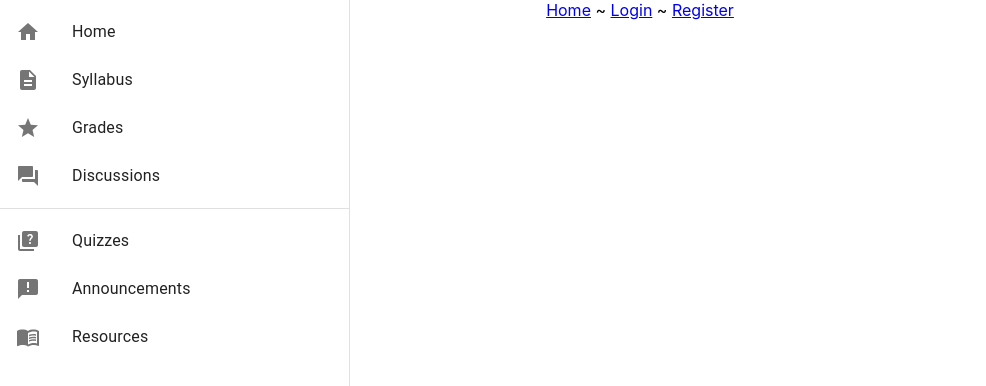
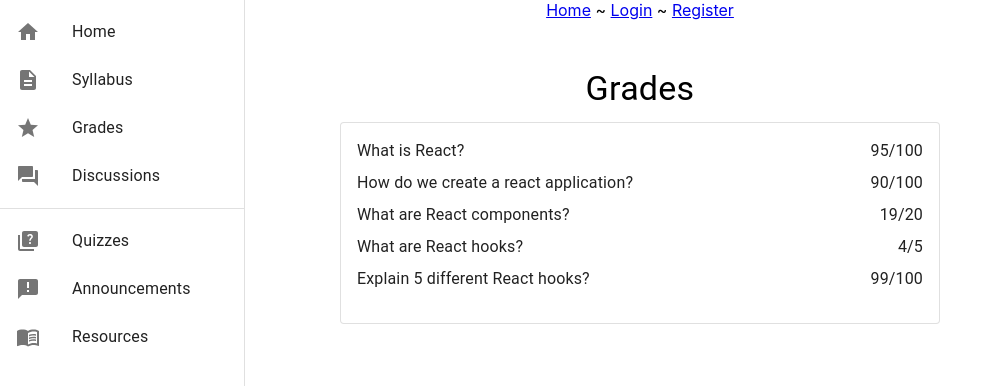
Before and after one commit to 2406-Ryan-Java-FS/project-2-frontend, a React (Create React App) app in the folder rev-learn/: page /courses/1/grades in a window 1280 px wide. Shown: the top 386 px of the page, without its empty margins (0-986 px from the left). Built offline with nearby package versions, Linux system fonts and the light colour scheme; no server answers.

Commit message:
Added the grades component to the sidebar with default values for testing the style

```diff
--- a/rev-learn/src/App.js
+++ b/rev-learn/src/App.js
@@ -8,6 +8,7 @@ import SideBar from './pages/individual-course-student/course-side-bar';
 import CourseHome from './pages/individual-course-student/course-home';
 import CourseQuizzes from './pages/individual-course-student/course-quizzes';
 import CourseDiscussions from './pages/individual-course-student/course-discussions';
+import CourseGrades from './pages/individual-course-student/course-grades';
 
 export default function App() {
   return (
@@ -26,6 +27,7 @@ export default function App() {
           <Route path="/courses/:courseId" element={<CourseHome />} />
           <Route path="/courses/:courseId/quizzes" element={<CourseQuizzes />} />
           <Route path="/courses/:courseId/discussions" element={<CourseDiscussions />} />
+          <Route path="/courses/:courseId/grades" element={<CourseGrades />} />
         </Routes>
       </BrowserRouter>
     </div>
--- a/rev-learn/src/pages/individual-course-student/course-grades.jsx
+++ b/rev-learn/src/pages/individual-course-student/course-grades.jsx
@@ -0,0 +1,68 @@
+import React, { useState, useEffect } from 'react';
+import { useParams } from 'react-router-dom';
+import { Box, Card, CardContent, Container, Typography } from '@mui/material';
+
+const CourseGrades = () => {
+  const { courseId } = useParams();
+  const [grades, setGrades] = useState([]);
+  const [error, setError] = useState(false);
+
+  const defaultGrades = [
+    { name: 'What is React?', score: '95/100' },
+    { name: 'How do we create a react application?', score: '90/100' },
+    { name: 'What are React components?', score: '19/20' },
+    { name: 'What are React hooks?', score: '4/5' },
+    { name: 'Explain 5 different React hooks?', score: '99/100' },
+  ];
+
+  useEffect(() => {
+    const fetchGrades = async () => {
+      try {
+        const response = await fetch(`/api/courses/${courseId}/grades`);
+        if (!response.ok) {
+          throw new Error('Failed to fetch grades');
+        }
+        const data = await response.json();
+        setGrades(data);
+        setError(false);
+      } catch (error) {
+        console.error('Error fetching grades:', error);
+        setError(true);
+      }
+    };
+
+    fetchGrades();
+  }, [courseId]);
+
+//   if (error) {
+//     return <div>Error loading grades</div>;
+//   }
+
+const gradesToShow = error ? defaultGrades : grades;
+
+  return (
+   <Container sx={{ display: 'flex', justifyContent: 'center', marginTop: 4 }}>
+        <Box sx={{ width: '100%', maxWidth: 600, padding: 2 }}>
+        <Typography variant="h4" component="div" gutterBottom>
+            Grades
+        </Typography>
+        <Card variant="outlined">
+        <CardContent>
+            {gradesToShow.length === 0 ? (
+              <Typography variant="body1">No grades available</Typography>
+            ) : (
+              gradesToShow.map((grade, index) => (
+                <Box key={index} display="flex" justifyContent="space-between" sx={{ marginBottom: 1 }}>
+                  <Typography variant="body1">{grade.name}</Typography>
+                  <Typography variant="body1">{grade.score}</Typography>
+                </Box>
+              ))
+            )}
+          </CardContent>
+        </Card>
+        </Box>
+    </Container>
+  );
+};
+
+export default CourseGrades;
--- a/rev-learn/src/pages/individual-course-student/course-side-bar.jsx
+++ b/rev-learn/src/pages/individual-course-student/course-side-bar.jsx
@@ -17,12 +17,12 @@ import MenuBookIcon from '@mui/icons-material/MenuBook';
 import { Link } from 'react-router-dom';
 
 export default function SideBar() {
-  const drawerWidth = 350;
+  const drawerWidth = 245;
 
   const menuItems1 = [
     { text: 'Home', icon: <HomeIcon />, link:'/courses/:courseId' },
     { text: 'Syllabus', icon: <DescriptionIcon /> },
-    { text: 'Grades', icon: <GradeIcon /> },
+    { text: 'Grades', icon: <GradeIcon />, link: '/courses/:courseId/grades' },
     { text: 'Discussions', icon: <ForumIcon />, link: '/courses/:courseId/discussions'},
   ];
 
```
